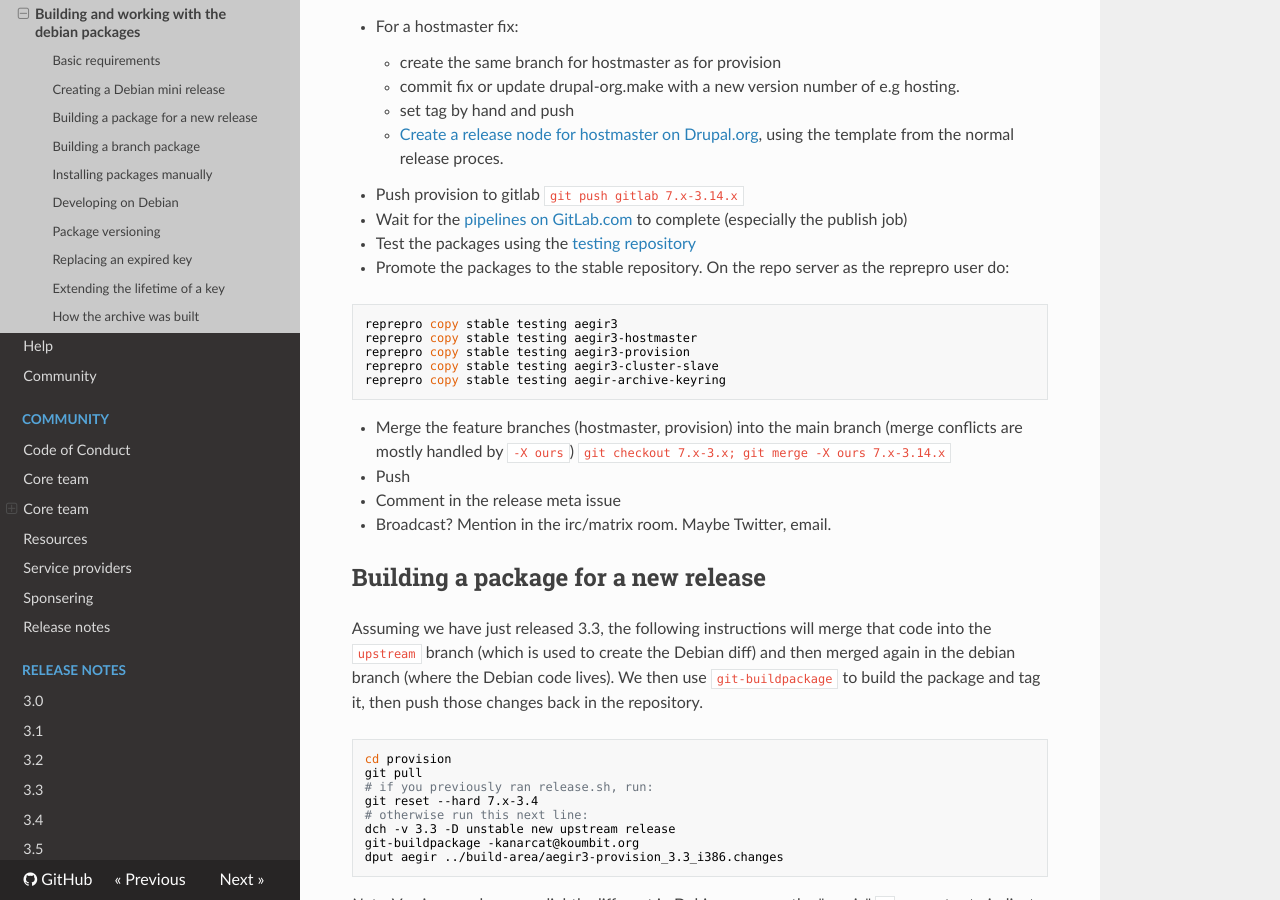
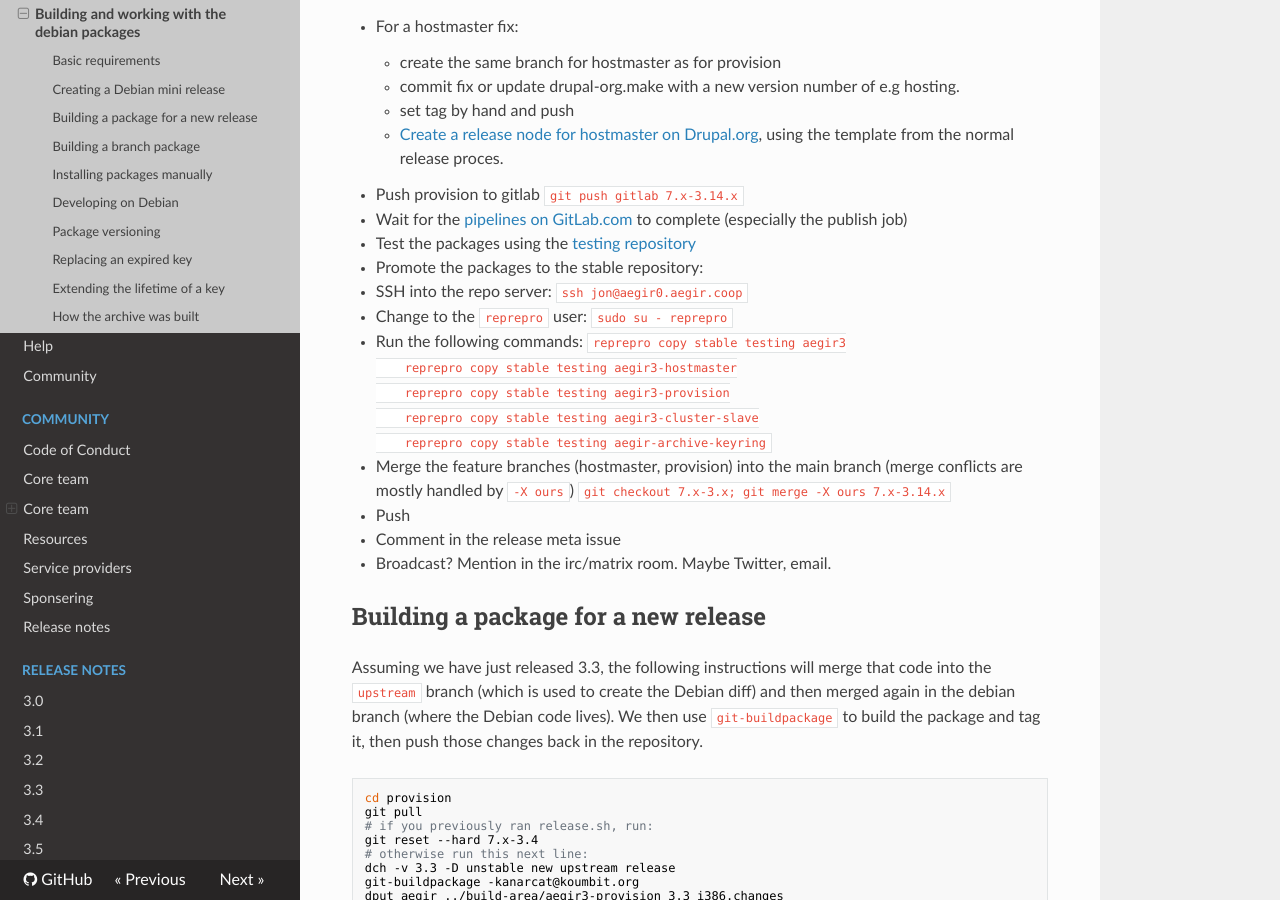
Before and after one commit to aegir-project/documentation, an MkDocs documentation site: the page built from docs/community/release-process/debian-packaging.md, in a window 1280 px wide and 900 px high, scrolled down 1301 px. Built offline with MkDocs 1.6.1, drawn with Linux system fonts in a browser that asks for light colours; nearby versions of some CDN libraries; old or Windows-style settings are respelled for this version of MkDocs.

Commit message:
Be more specific about repo setup steps.

````diff
--- a/docs/community/release-process/debian-packaging.md
+++ b/docs/community/release-process/debian-packaging.md
@@ -52,15 +52,17 @@
 - Push provision to gitlab `git push gitlab 7.x-3.14.x`
 - Wait for the [pipelines on GitLab.com](https://gitlab.com/aegir/provision/pipelines) to complete (especially the publish job)
 - Test the packages using the [testing repository](http://debian.aegirproject.org/dists/testing/)
-- Promote the packages to the stable repository.
-On the repo server as the reprepro user do:
-```
-reprepro copy stable testing aegir3
-reprepro copy stable testing aegir3-hostmaster
-reprepro copy stable testing aegir3-provision
-reprepro copy stable testing aegir3-cluster-slave
-reprepro copy stable testing aegir-archive-keyring
-```
+- Promote the packages to the stable repository:
+  - SSH into the repo server: `ssh jon@aegir0.aegir.coop`
+  - Change to the `reprepro` user: `sudo su - reprepro`
+  - Run the following commands:
+	```
+	reprepro copy stable testing aegir3
+	reprepro copy stable testing aegir3-hostmaster
+	reprepro copy stable testing aegir3-provision
+	reprepro copy stable testing aegir3-cluster-slave
+	reprepro copy stable testing aegir-archive-keyring
+	```
 
 - Merge the feature branches (hostmaster, provision) into the main branch (merge conflicts are mostly handled by `-X ours`)
 	`git checkout 7.x-3.x; git merge -X ours 7.x-3.14.x`
````
